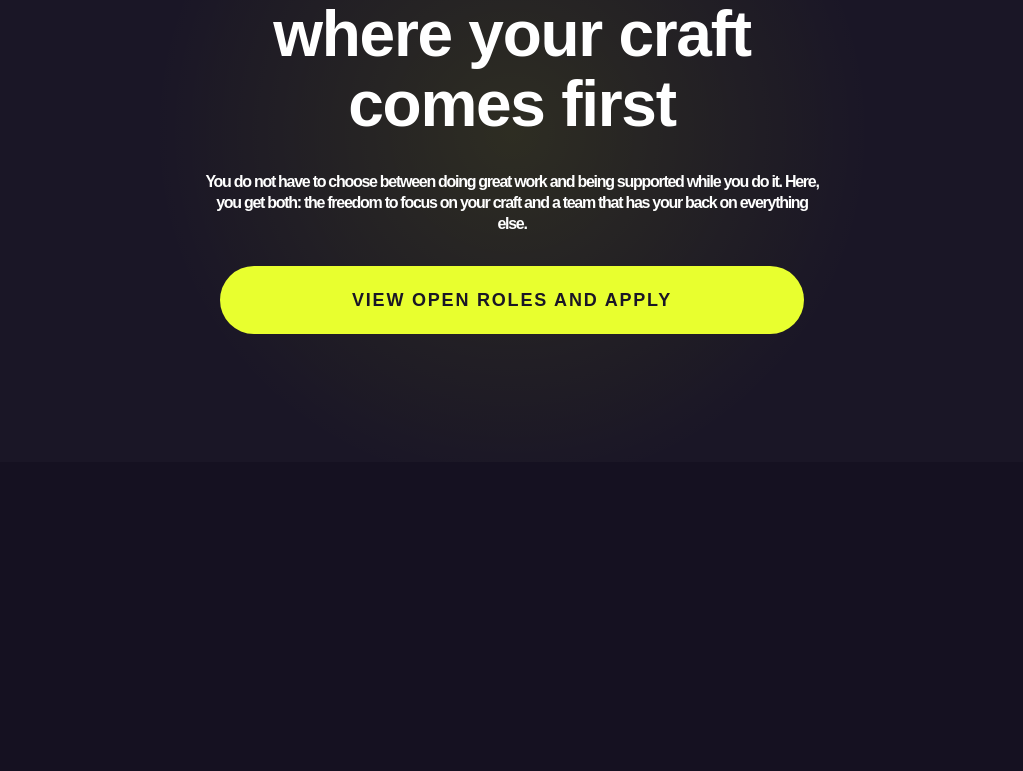
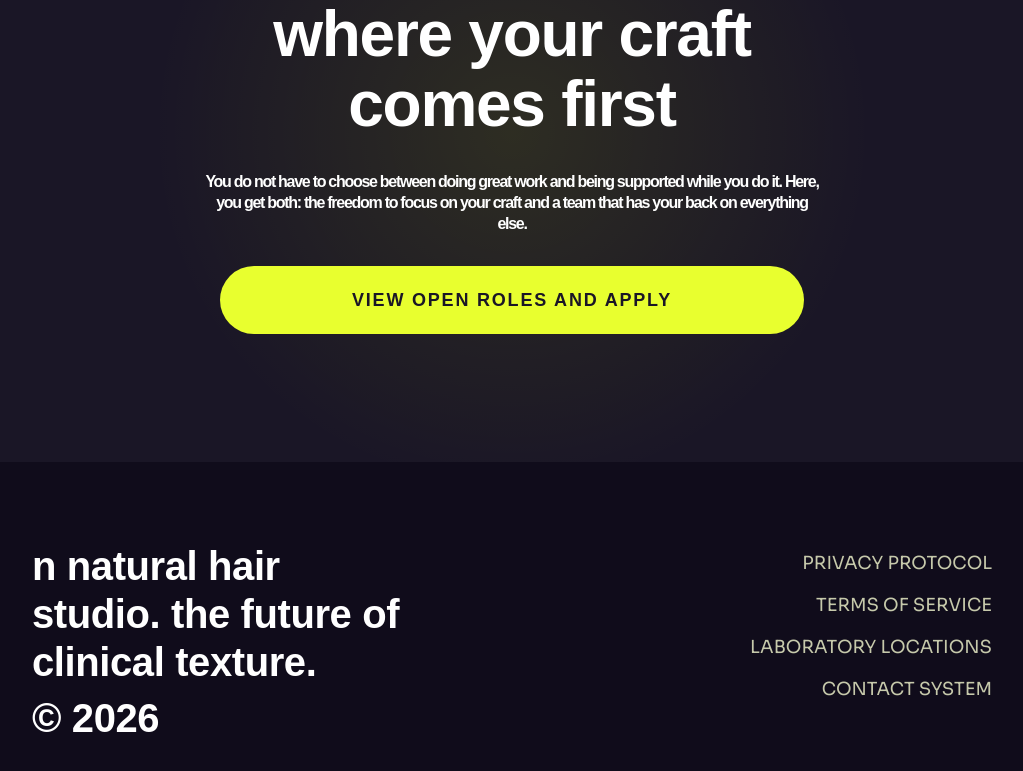
Before and after one commit to adgramirez/n-natural-hair-salon, a Next.js app: page / in a window 1280 px wide. Shown: the part 7840-8611 px from the top of the page, without its empty margins (128-1151 px from the left). Before the commit the page ends 8302 px from the top, so only its background shows below. Built offline with nearby package versions, Linux system fonts and the light colour scheme; a web font is replaced by a local one.

Commit message:
feat: add Footer component with layout and navigation links

```diff
--- a/app/page.tsx
+++ b/app/page.tsx
@@ -7,6 +7,7 @@ import Testimonials from "@/components/sections/Testimonials";
 import JobBoard from "@/components/sections/JobBoard";
 import FAQ from "@/components/sections/FAQ";
 import FinalCTA from "@/components/sections/FinalCTA";
+import Footer from "@/components/layout/Footer";
 
 export default function Home() {
   return (
@@ -20,6 +21,7 @@ export default function Home() {
       <JobBoard />
       <FAQ />
       <FinalCTA />
+      <Footer />
     </>
   );
 }
--- a/components/layout/Footer.tsx
+++ b/components/layout/Footer.tsx
@@ -0,0 +1,77 @@
+import Container from "@/components/ui/Container";
+
+export default function Footer() {
+  return (
+    <footer className="bg-[#100C1B]">
+      <Container>
+
+        <div
+          className="
+            flex
+            h-[358.88px]
+            items-start
+            justify-between
+            px-20
+            py-20
+          "
+        >
+          {/* Left */}
+          <div>
+            <h2
+              className="
+                font-nonchalance
+                text-[40px]
+                font-bold
+                leading-[48px]
+                tracking-[-0.4px]
+                text-white
+              "
+            >
+              n natural hair
+              <br />
+              studio. the future of
+              <br />
+              clinical texture.
+            </h2>
+
+            <p
+              className="
+                mt-2
+                font-nonchalance
+                text-[40px]
+                font-bold
+                leading-[48px]
+                tracking-[-0.4px]
+                text-white
+              "
+            >
+              © 2026
+            </p>
+          </div>
+
+          {/* Right */}
+          <nav
+            className="
+              flex
+              flex-col
+              items-end
+              gap-4
+              pt-2
+              text-right
+              text-[18px]
+              leading-[26px]
+              text-[#C6C9AB]
+            "
+          >
+            <a href="#">PRIVACY PROTOCOL</a>
+            <a href="#">TERMS OF SERVICE</a>
+            <a href="#">LABORATORY LOCATIONS</a>
+            <a href="#">CONTACT SYSTEM</a>
+          </nav>
+
+        </div>
+
+      </Container>
+    </footer>
+  );
+}
```
